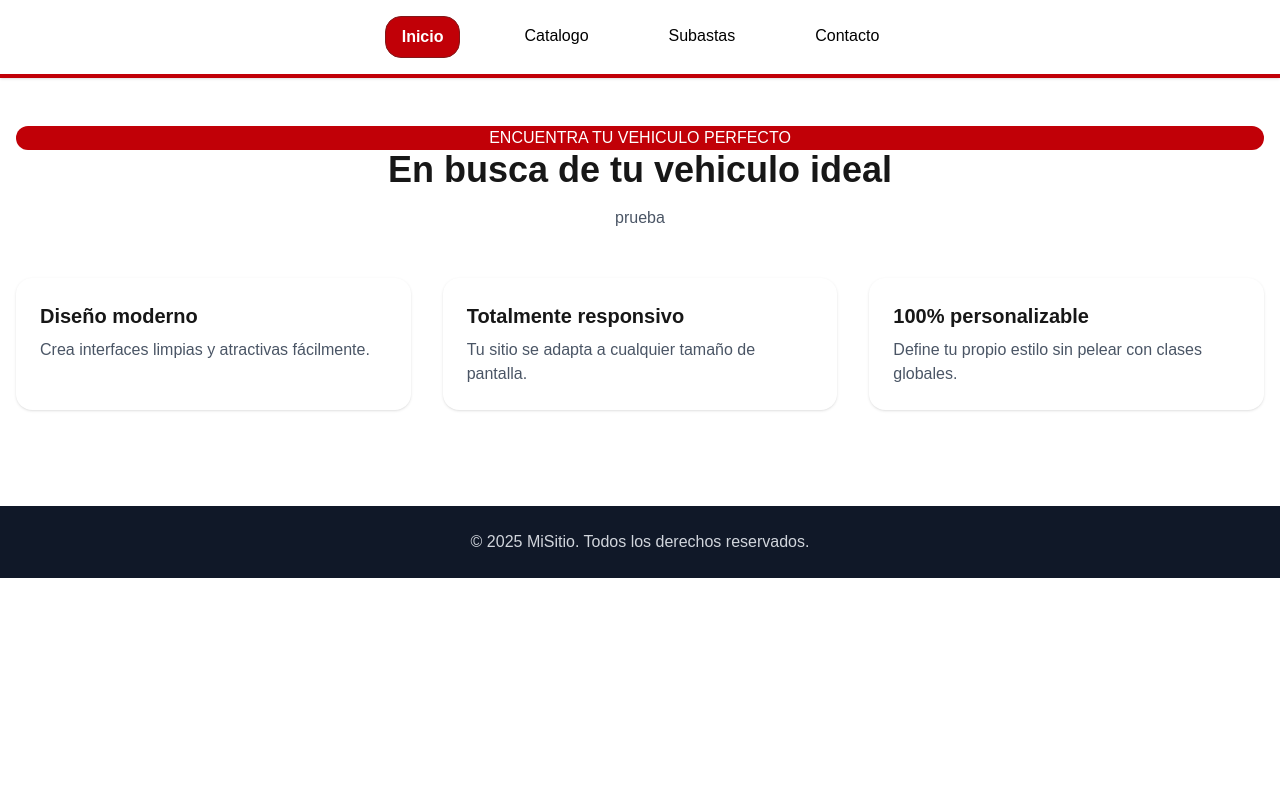
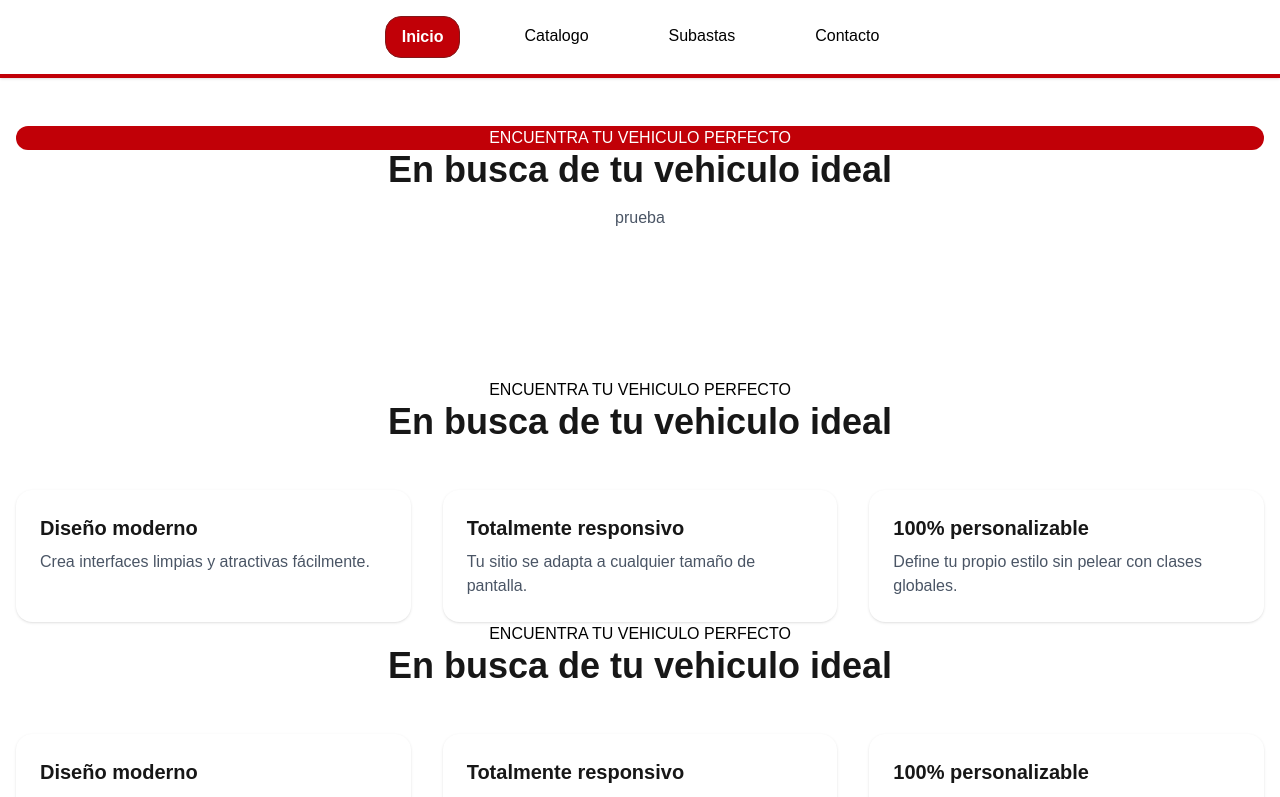
Before and after one commit to Hollow-Coders/VentaAutosFrontend, a Next.js app: page / in a window 1280 px wide. Shown: the top 797 px of the page. Built offline with nearby package versions, Linux system fonts and the light colour scheme.

Commit message:
cambios en homepage

```diff
--- /dev/null
+++ b/src/app/components/boton_catalogo.tsx
@@ -0,0 +1,11 @@
+import React from 'react'
+
+const boton_catalogo = () => {
+  return (
+    <button className='bg-primary border-primary border rounded-full inline-flex items-center justify-center py-3 px-7 text-center text-base font-medium text-white hover:bg-[#1B44C8] hover:border-[#1B44C8] disabled:bg-gray-3 disabled:border-gray-3 disabled:text-dark-5 active:bg-[#1B44C8] active:border-[#1B44C8]'>
+      Button
+    </button>
+  )
+}
+
+export default boton_catalogo
--- a/src/app/page.tsx
+++ b/src/app/page.tsx
@@ -8,6 +8,47 @@ export default function Home() {
       <p className="text-gray-600 max-w-2xl mx-auto">
         prueba
       </p>
+      <div>
+          <button className='bg-primary border-primary border rounded-full inline-flex items-center justify-center py-3 px-7 text-center text-base font-medium text-white hover:bg-[#1B44C8] hover:border-[#1B44C8] disabled:bg-gray-3 disabled:border-gray-3 disabled:text-dark-5 active:bg-[#1B44C8] active:border-[#1B44C8]'>
+            Button
+          </button>
+          <button className='bg-primary border-primary border rounded-full inline-flex items-center justify-center py-3 px-7 text-center text-base font-medium text-white hover:bg-[#1B44C8] hover:border-[#1B44C8] disabled:bg-gray-3 disabled:border-gray-3 disabled:text-dark-5 active:bg-[#1B44C8] active:border-[#1B44C8]'>
+            Button
+          </button>
+      </div>
+      <div>
+          <button className='bg-primary border-primary border rounded-full inline-flex items-center justify-center py-3 px-7 text-center text-base font-medium text-white hover:bg-[#1B44C8] hover:border-[#1B44C8] disabled:bg-gray-3 disabled:border-gray-3 disabled:text-dark-5 active:bg-[#1B44C8] active:border-[#1B44C8]'>
+            Button
+          </button>
+          <button className='bg-primary border-primary border rounded-full inline-flex items-center justify-center py-3 px-7 text-center text-base font-medium text-white hover:bg-[#1B44C8] hover:border-[#1B44C8] disabled:bg-gray-3 disabled:border-gray-3 disabled:text-dark-5 active:bg-[#1B44C8] active:border-[#1B44C8]'>
+            Button
+          </button>
+      </div>
+    </section>
+
+    <section className="text-center mb-12">
+      <h6 className=" text-black">ENCUENTRA TU VEHICULO PERFECTO</h6>
+      <p className="text-4xl font-bold mb-4">En busca de tu vehiculo ideal</p>
+    </section>
+
+      <div className="grid gap-8 md:grid-cols-3">
+        <div className="bg-white p-6 rounded-2xl shadow hover:shadow-lg transition">
+          <h3 className="text-xl font-semibold mb-2">Diseño moderno</h3>
+          <p className="text-gray-600">Crea interfaces limpias y atractivas fácilmente.</p>
+        </div>
+        <div className="bg-white p-6 rounded-2xl shadow hover:shadow-lg transition">
+          <h3 className="text-xl font-semibold mb-2">Totalmente responsivo</h3>
+          <p className="text-gray-600">Tu sitio se adapta a cualquier tamaño de pantalla.</p>
+        </div>
+        <div className="bg-white p-6 rounded-2xl shadow hover:shadow-lg transition">
+          <h3 className="text-xl font-semibold mb-2">100% personalizable</h3>
+          <p className="text-gray-600">Define tu propio estilo sin pelear con clases globales.</p>
+        </div>
+      </div>
+
+    <section className="text-center mb-12">
+      <h6 className="text-black">ENCUENTRA TU VEHICULO PERFECTO</h6>
+      <p className="text-4xl font-bold mb-4">En busca de tu vehiculo ideal</p>
     </section>
 
       <div className="grid gap-8 md:grid-cols-3">
```
Lines whose indentation alone changed are shown as unchanged.
